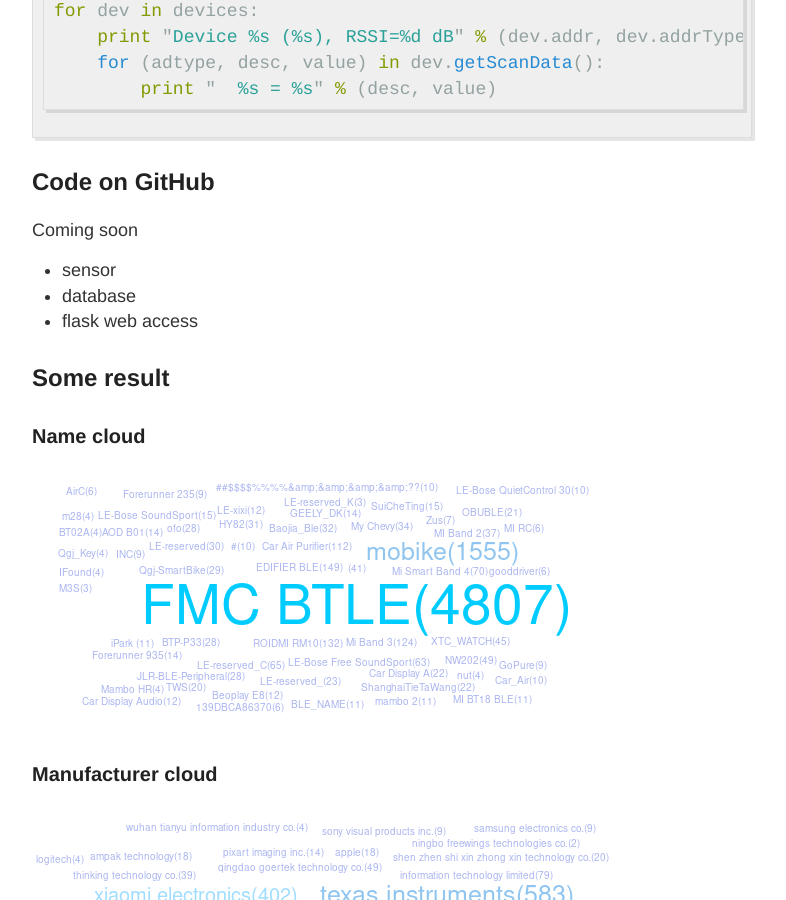
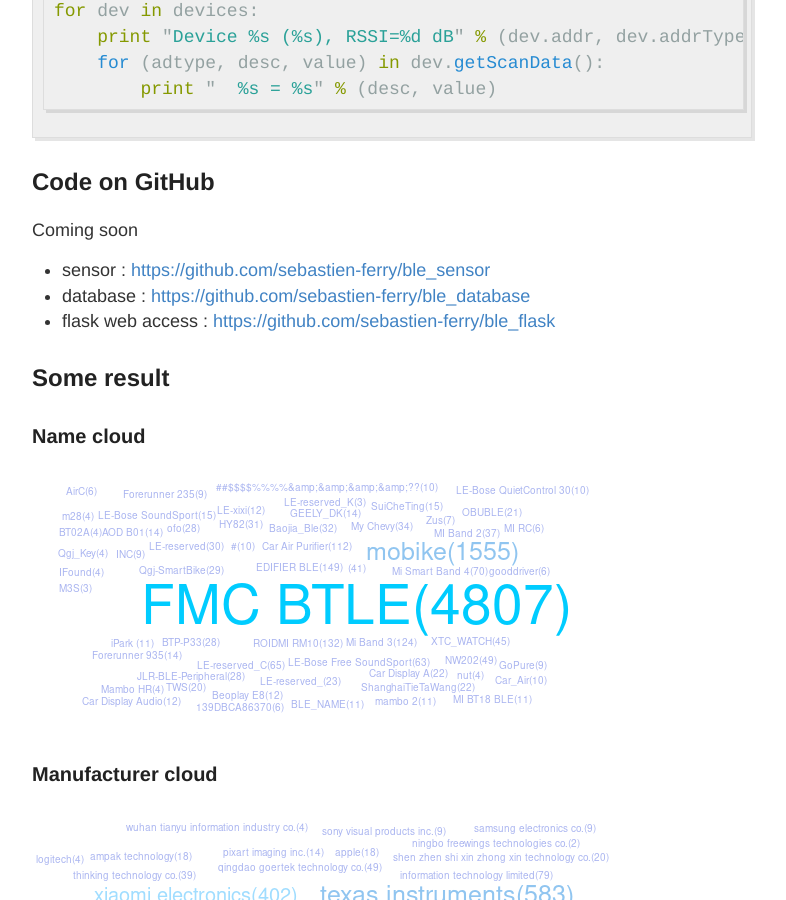
Before and after one commit to sebastien-ferry/sebastien-ferry.github.io, a Jekyll site: the page built from _posts/2019-10-05-playing-with-ble.md, in a window 1280 px wide and 900 px high, scrolled down 1215 px. Shown: the whole window, without its empty margins (248-1034 px from the left). Built offline with Jekyll 4.4.1, drawn with Linux system fonts in a browser that asks for light colours; some of the changed lines change nothing that is shown.

Commit message:
references to github repositories

```diff
--- a/_posts/2019-10-05-playing-with-ble.md
+++ b/_posts/2019-10-05-playing-with-ble.md
@@ -60,9 +60,9 @@
 
 Coming soon
 
-  * sensor
-  * database
-  * flask web access
+  * sensor : <https://github.com/sebastien-ferry/ble_sensor>
+  * database : <https://github.com/sebastien-ferry/ble_database>
+  * flask web access : <https://github.com/sebastien-ferry/ble_flask>
 
 ## Some result
 
```
